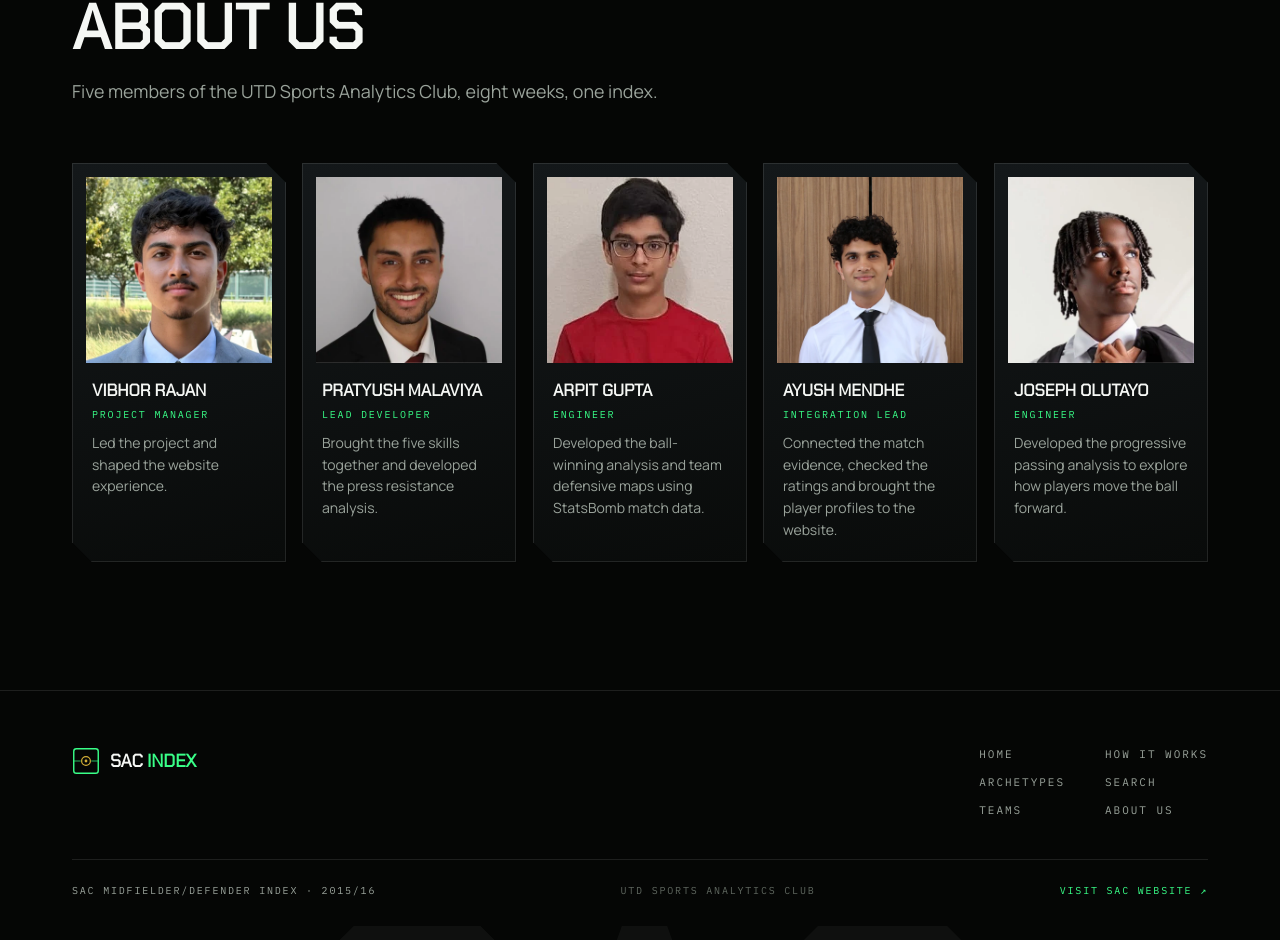
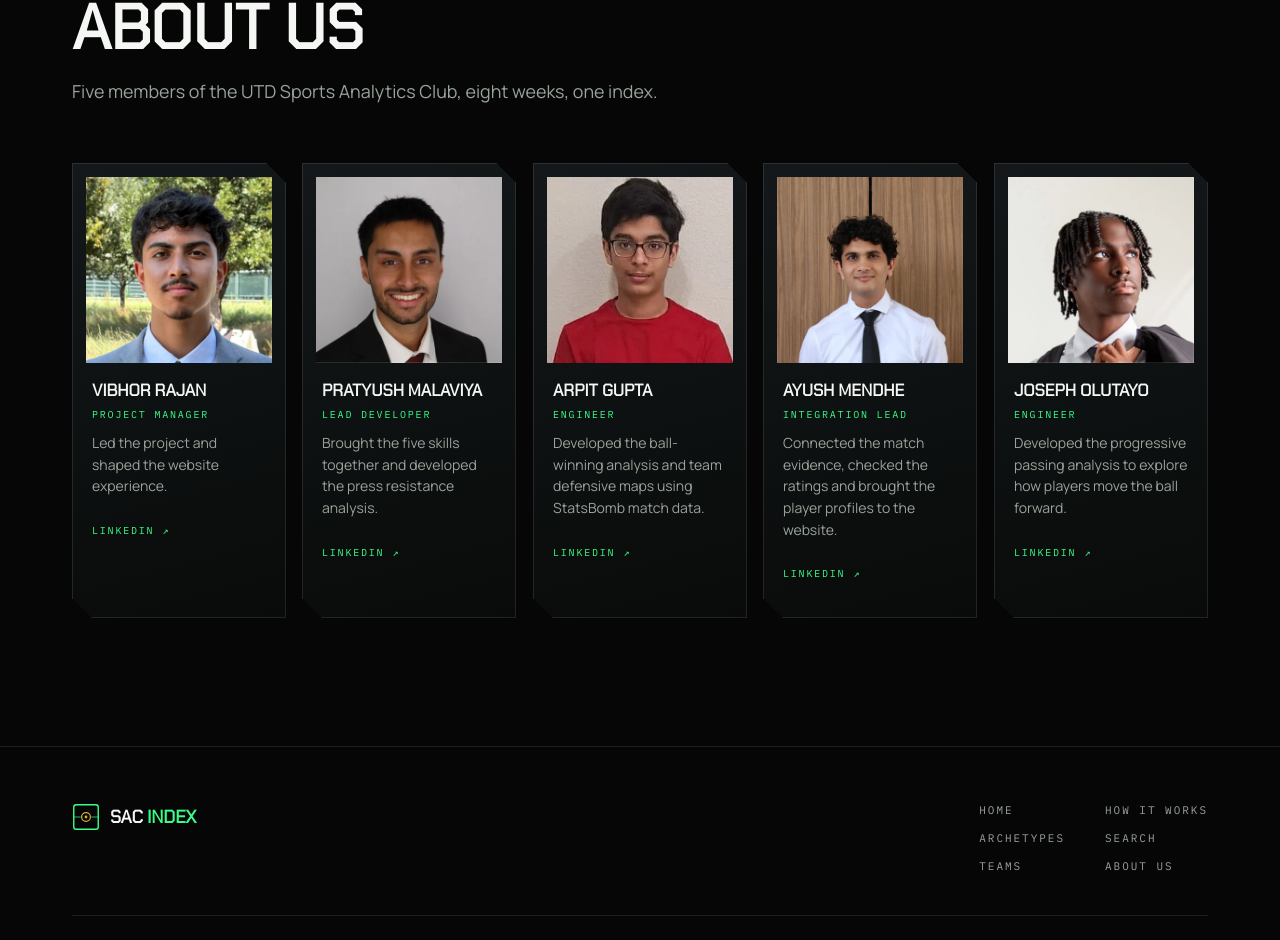
Before and after one commit to Sports-Analytics-Club-at-UTD/Soccer-Impact-Engine-Index, a React (Vite) app in the folder frontend/: page / in a window 1280 px wide. Shown: the part 5415-6355 px from the top of the page. Built offline with nearby package versions, Linux system fonts and the light colour scheme.

Commit message:
Add LinkedIn links to About Us profiles

```diff
--- a/frontend/src/components/About.jsx
+++ b/frontend/src/components/About.jsx
@@ -11,6 +11,9 @@ function Member({ m, i }) {
         <h3 className="display">{m.name}</h3>
         <div className="role mono t10 up">{m.role}</div>
         <p>{m.does}</p>
+        <a className="member-link mono t10 up" href={m.linkedin} target="_blank" rel="noopener noreferrer" aria-label={`${m.name} on LinkedIn (opens in a new tab)`}>
+          LinkedIn <span aria-hidden="true">↗</span>
+        </a>
       </div>
     </div>
   );
--- a/frontend/src/content.js
+++ b/frontend/src/content.js
@@ -97,10 +97,10 @@ export const ABOUT = {
   intro: "Five members of the UTD Sports Analytics Club, eight weeks, one index.",
   // photo: "/team/name.jpg" — leave "" for a placeholder
   members: [
-    { name: "Vibhor Rajan", role: "Project Manager", does: "Led the project and shaped the website experience.", photo: "/team/vibhor-rajan.webp" },
-    { name: "Pratyush Malaviya", role: "Lead Developer", does: "Brought the five skills together and developed the press resistance analysis.", photo: "/team/pratyush-malaviya.webp" },
-    { name: "Arpit Gupta", role: "Engineer", does: "Developed the ball-winning analysis and team defensive maps using StatsBomb match data.", photo: "/team/arpit-gupta.webp" },
-    { name: "Ayush Mendhe", role: "Integration Lead", does: "Connected the match evidence, checked the ratings and brought the player profiles to the website.", photo: "/team/ayush-mendhe.webp" },
-    { name: "Joseph Olutayo", role: "Engineer", does: "Developed the progressive passing analysis to explore how players move the ball forward.", photo: "/team/joseph-olutayo.webp" },
+    { name: "Vibhor Rajan", role: "Project Manager", does: "Led the project and shaped the website experience.", photo: "/team/vibhor-rajan.webp", linkedin: "https://www.linkedin.com/in/vibhorrajan/" },
+    { name: "Pratyush Malaviya", role: "Lead Developer", does: "Brought the five skills together and developed the press resistance analysis.", photo: "/team/pratyush-malaviya.webp", linkedin: "https://www.linkedin.com/in/pratyushmalaviya/" },
+    { name: "Arpit Gupta", role: "Engineer", does: "Developed the ball-winning analysis and team defensive maps using StatsBomb match data.", photo: "/team/arpit-gupta.webp", linkedin: "https://www.linkedin.com/in/arpit-gupta-991658391/" },
+    { name: "Ayush Mendhe", role: "Integration Lead", does: "Connected the match evidence, checked the ratings and brought the player profiles to the website.", photo: "/team/ayush-mendhe.webp", linkedin: "https://www.linkedin.com/in/ayush-mendhe/" },
+    { name: "Joseph Olutayo", role: "Engineer", does: "Developed the progressive passing analysis to explore how players move the ball forward.", photo: "/team/joseph-olutayo.webp", linkedin: "https://www.linkedin.com/in/joseph-olutayo-920a11377/" },
   ],
 };
--- a/frontend/src/styles.css
+++ b/frontend/src/styles.css
@@ -423,6 +423,8 @@ main, footer { overflow-x: clip; }
 .member h3 { margin-top: 18px; padding: 0 6px; font-size: 1.05rem; line-height: 1.1; }
 .member .role { margin: 8px 6px 0; color: var(--a1); }
 .member p { margin: 10px 6px 0; color: var(--mute); font-size: 14px; line-height: 1.55; }
+.member-link { display: inline-flex; align-items: center; gap: 8px; min-height: 44px; margin: 12px 6px 0; color: var(--a1); }
+.member-link:hover { text-decoration: underline; text-underline-offset: 4px; }
 
 /* ── footer ───────────────────────────────────────────────────────────── */
 .footer { position: relative; overflow: hidden; border-top: 1px solid var(--line); padding-top: 56px; }
```
